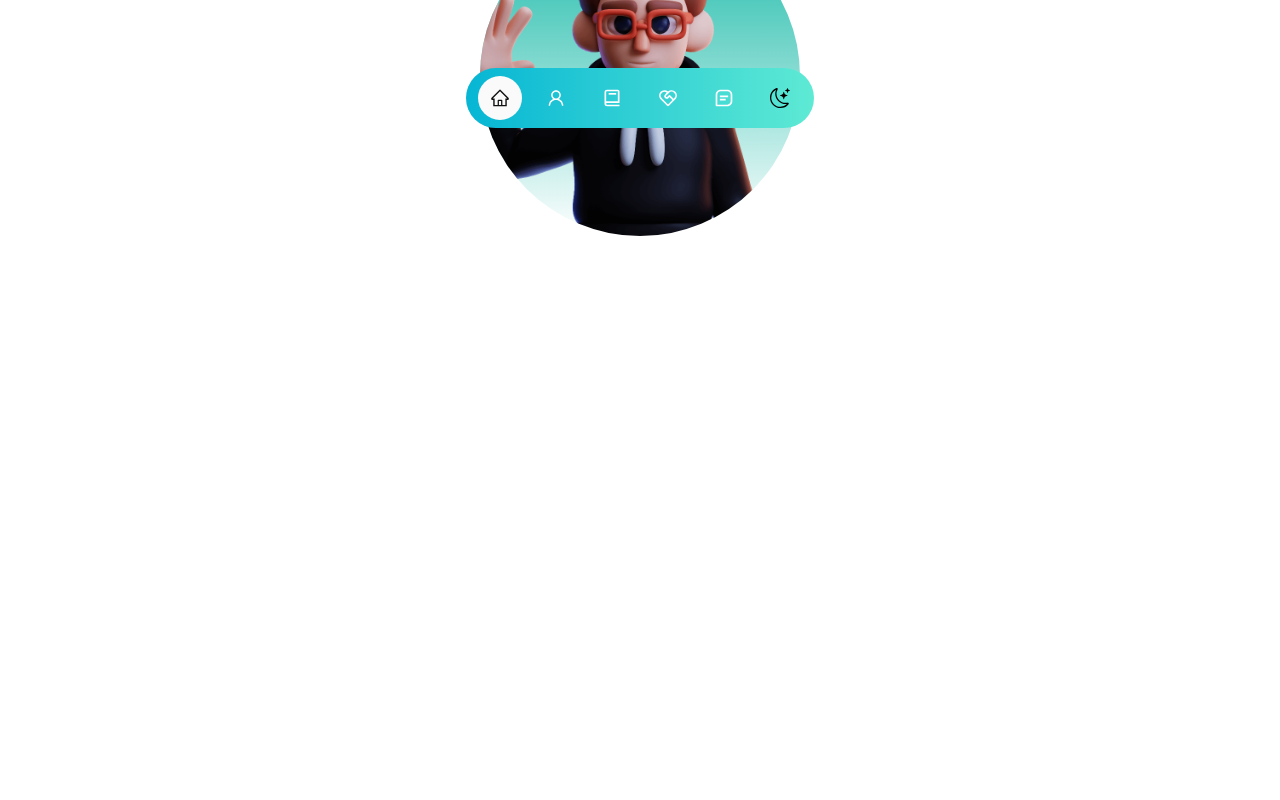
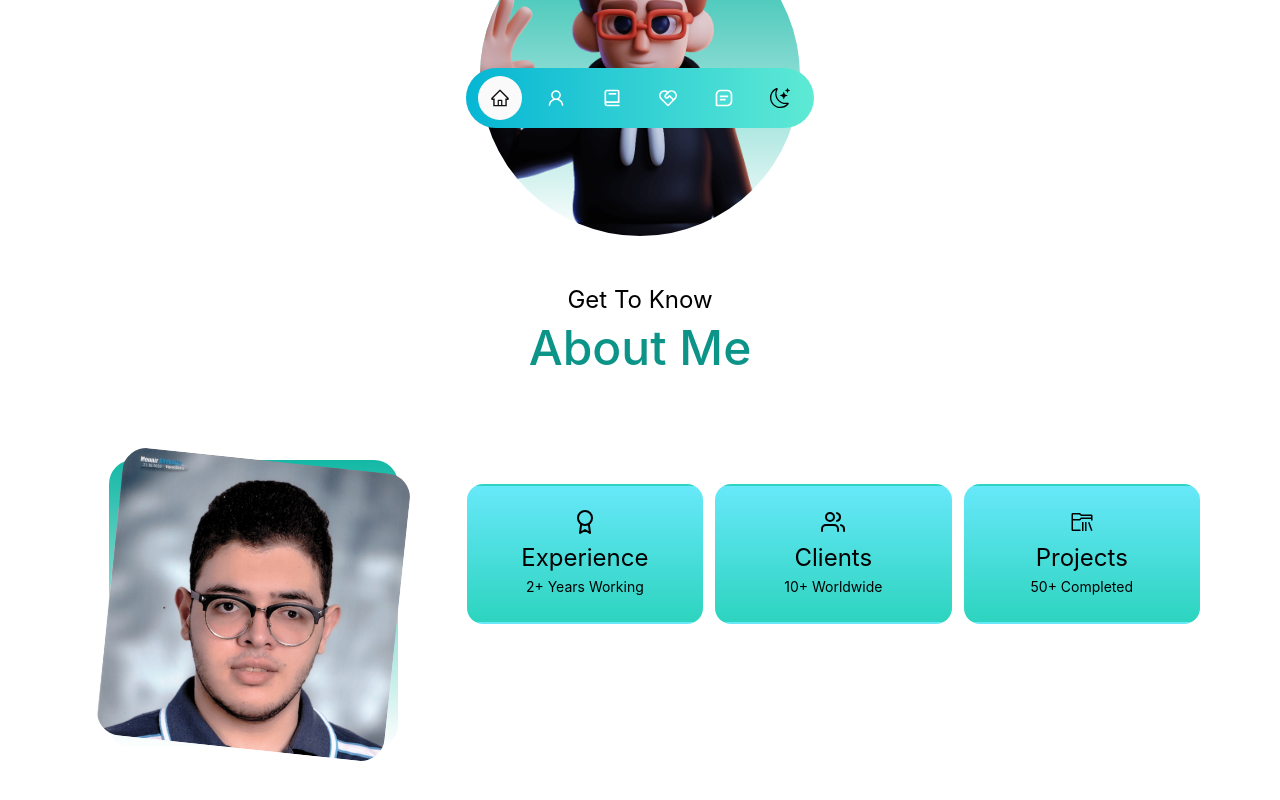
Before and after one commit to abdoohossamm/portfolio, a Next.js app: page / in a window 1280 px wide. Shown: the part 664-1464 px from the top of the page. Before the commit the page ends 900 px from the top, so only its background shows below. Built offline with nearby package versions, Linux system fonts and the light colour scheme.

Commit message:
Initialize the About component

```diff
--- /dev/null
+++ b/components/about/About.jsx
@@ -0,0 +1,54 @@
+import React from 'react';
+import Image from "next/image";
+import Profile from "../../public/ProfilePicture.png"
+import {VscFolderLibrary} from "react-icons/vsc";
+import {FiAward, FiUsers} from "react-icons/fi";
+
+function About() {
+    const cardStyle = "bg-gradient-to-b from-cyan-300 to-teal-400 " +
+        "rounded-2xl border-2 border-transparent p-6 " +
+        "text-center hover:from-cyan-700 hover:to-teal-500 hover:text-white"
+    const iconStyle = "mx-auto text-2xl mb-2"
+    return (
+        <section id="about" className="min-h-screen">
+            <div className={"text-center p-10"}>
+                <h5 className="text-2xl pt-2">Get To Know</h5>
+                <h2 className="p-10 text-5xl py-2 text-teal-600 font-medium">About Me</h2>
+            </div>
+            <div id="about-container" className={"grid p-10 sm:grid-cols-1 lg:grid-cols-3 gap-10"}>
+
+                <div id="about-me" className="grid grid-cols-1 aspect-square rounded-3xl bg-gradient-to-b from-teal-500 sm:w-3/5 lg:w-5/6 sm:mx-auto"
+                >
+                    <Image src={Profile} alt={"Profile Picture"}
+                           className="rounded-3xl overflow-hidden transform rotate-6 transition duration-200 delay-50 hover:rotate-0"
+                    />
+                </div>
+
+                <div id="about-content" className={"pt-6 lg:col-span-2"}>
+                    <div id="about-cards" className={"grid gap-3 sm:grid-cols-1 md:grid-cols-3 lg:grid-cols-3"}>
+                        <article className={cardStyle}>
+                            <FiAward className={iconStyle}/>
+                            <h5 className={"text-2xl"}>Experience</h5>
+                            <small className="text-sm">2+ Years Working</small>
+                        </article>
+
+                        <article className={cardStyle}>
+                            <FiUsers className={iconStyle}/>
+                            <h5 className={"text-2xl"}>Clients</h5>
+                            <small className="text-sm">10+ Worldwide</small>
+                        </article>
+
+                        <article className={cardStyle}>
+                            <VscFolderLibrary className={iconStyle}/>
+                            <h5 className={"text-2xl"}>Projects</h5>
+                            <small className="text-sm">50+ Completed</small>
+                        </article>
+                        <p></p>
+                    </div>
+                </div>
+            </div>
+        </section>
+    );
+}
+
+export default About;
--- a/pages/_app.js
+++ b/pages/_app.js
@@ -1,5 +1,6 @@
 import '../styles/globals.css'
 import "../styles/nav.css"
+import "../styles/about.css"
 
 function MyApp({ Component, pageProps }) {
   return <Component {...pageProps} />
--- a/pages/index.js
+++ b/pages/index.js
@@ -1,13 +1,14 @@
 import HeadTag from '../components/head/HeadTag'
 import NavBar from "../components/navigation/NavBar";
 import Main from "../components/home/Main";
+import About from "../components/about/About";
 export default function Home() {
   return (
     <main className="bg-white px-10">
         <HeadTag />
         <NavBar />
         <Main/>
-
+        <About/>
     </main>
   )
 }
--- /dev/null
+++ b/styles/about.css
@@ -0,0 +1,8 @@
+/*#about-container{*/
+/*    display: grid;*/
+/*    grid-template-columns: 35% 50%;*/
+/*    gap: 15%;*/
+/*}*/
+#about-me{
+    place-items: center;
+}
```
